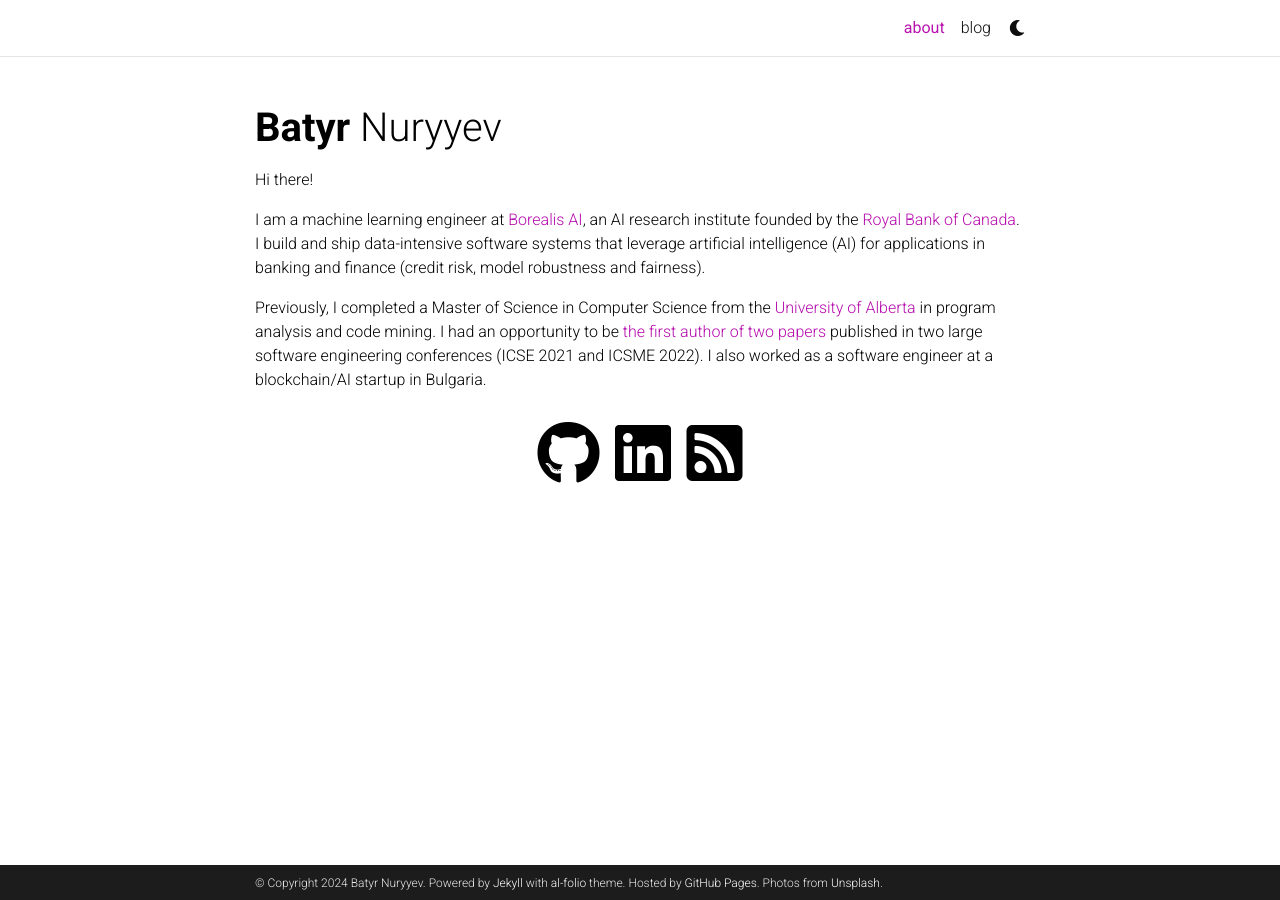
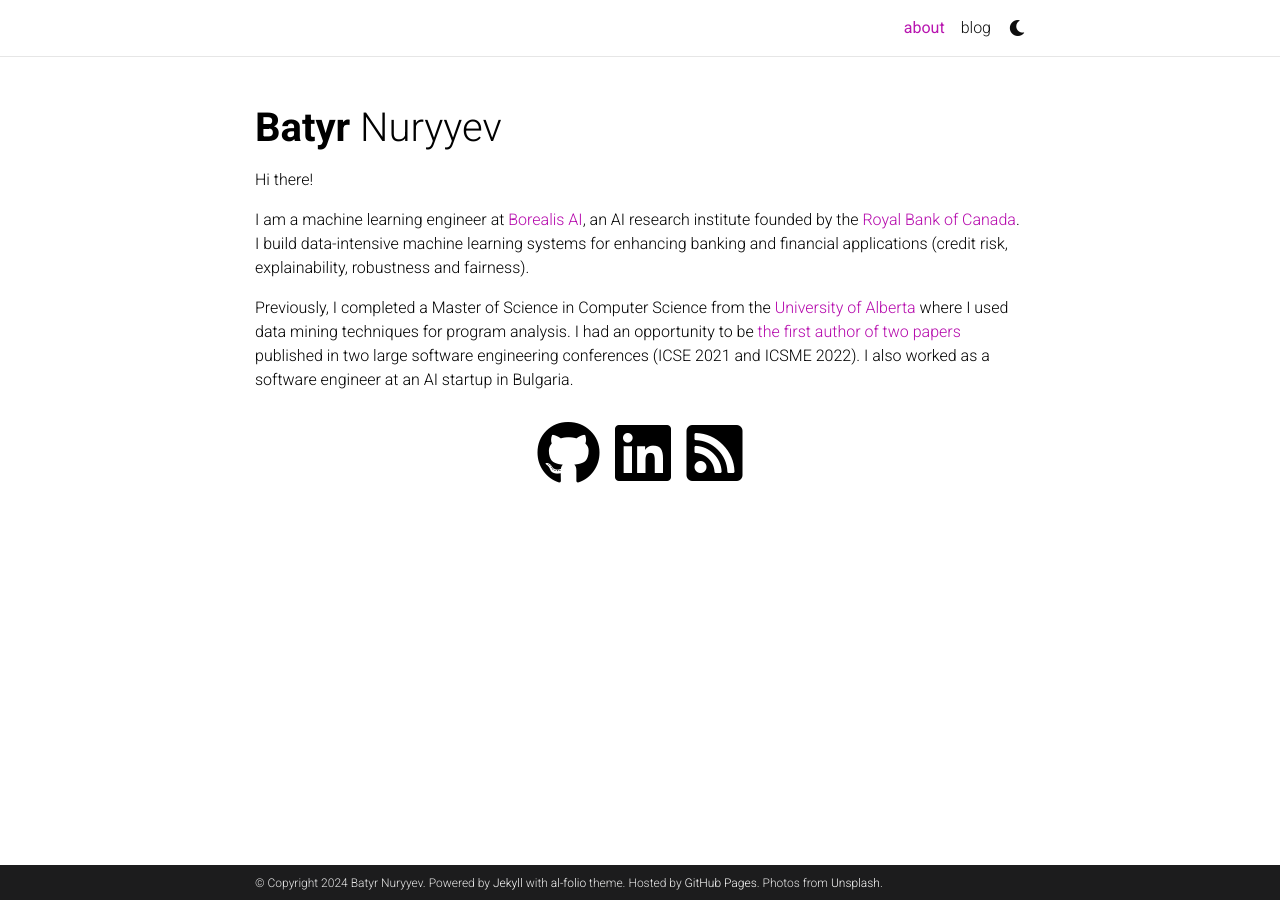
Before and after one commit to oneturkmen/oneturkmen.github.io, a Jekyll site: the page built from _pages/about.md, in a window 1280 px wide. Built offline with Jekyll 4.4.1, drawn with Linux system fonts in a browser that asks for light colours; a style sheet for code colours, icons or effects is not loaded.

```diff
--- a/_pages/about.md
+++ b/_pages/about.md
@@ -14,11 +14,11 @@
 
 I am a machine learning engineer at [Borealis AI](https://borealisai.com/),
 an AI research institute founded by the [Royal Bank of Canada](https://rbc.com).
-I build and ship data-intensive software systems that leverage artificial intelligence (AI) for applications in
-banking and finance (credit risk, model robustness and fairness).
+I build data-intensive machine learning systems for
+enhancing banking and financial applications (credit risk, explainability, robustness and fairness).
 
 Previously, I completed a Master of Science in Computer Science from the [University of Alberta](https://ualberta.ca)
-in program analysis and code mining. I had an opportunity to be
+where I used data mining techniques for program analysis. I had an opportunity to be
 [the first author of two papers](https://scholar.google.com/citations?user=dpV2oe0AAAAJ)
 published in two large software engineering conferences (ICSE 2021 and ICSME 2022).
-I also worked as a software engineer at a blockchain/AI startup in Bulgaria.
+I also worked as a software engineer at an AI startup in Bulgaria.
```
Also changed, not shown: _posts/2024-09-20-slow-fast-faster-postgres.md (added, +95 -0 lines).
